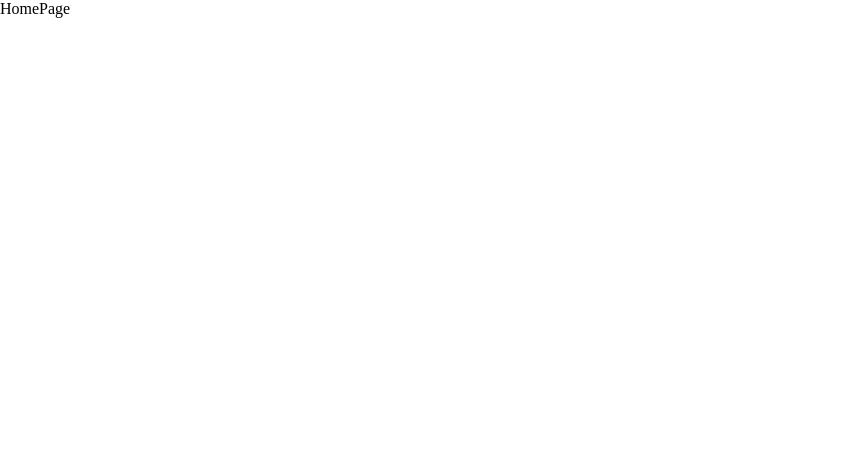
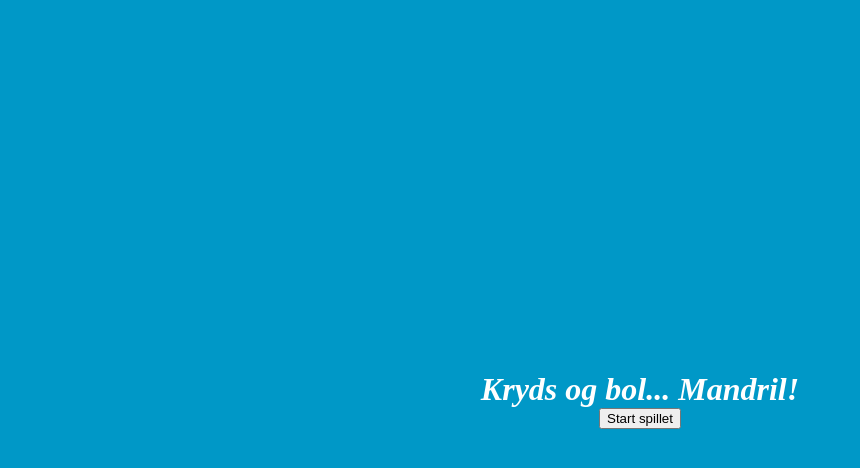
Before and after one commit to jbakchr/tic-tac-toe-mandril, a React (Vite) app: page / in a window 1280 px wide. Shown: the top 468 px of the page, without its empty margins (0-860 px from the left). Built offline with nearby package versions, Linux system fonts and the light colour scheme.

Commit message:
Added initial component layout

```diff
--- a/src/pages/HomePage.jsx
+++ b/src/pages/HomePage.jsx
@@ -1,3 +1,19 @@
 export const HomePage = () => {
-  return <div>HomePage</div>;
+  return (
+    <div
+      style={{
+        display: "flex",
+        flexDirection: "column",
+        alignItems: "center",
+        height: "100vh",
+        justifyContent: "center",
+        backgroundColor: "#0098c7",
+      }}
+    >
+      <h1 style={{ color: "white", fontStyle: "italic" }}>
+        Kryds og bol... Mandril!
+      </h1>
+      <button>Start spillet</button>
+    </div>
+  );
 };
```
